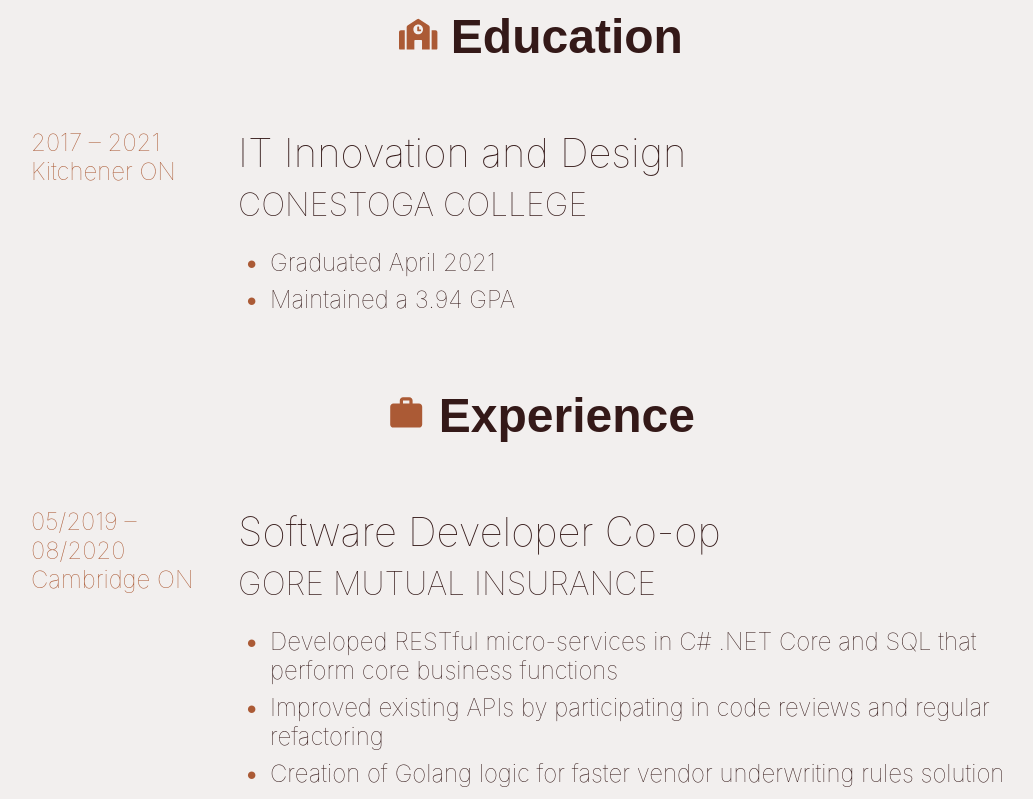
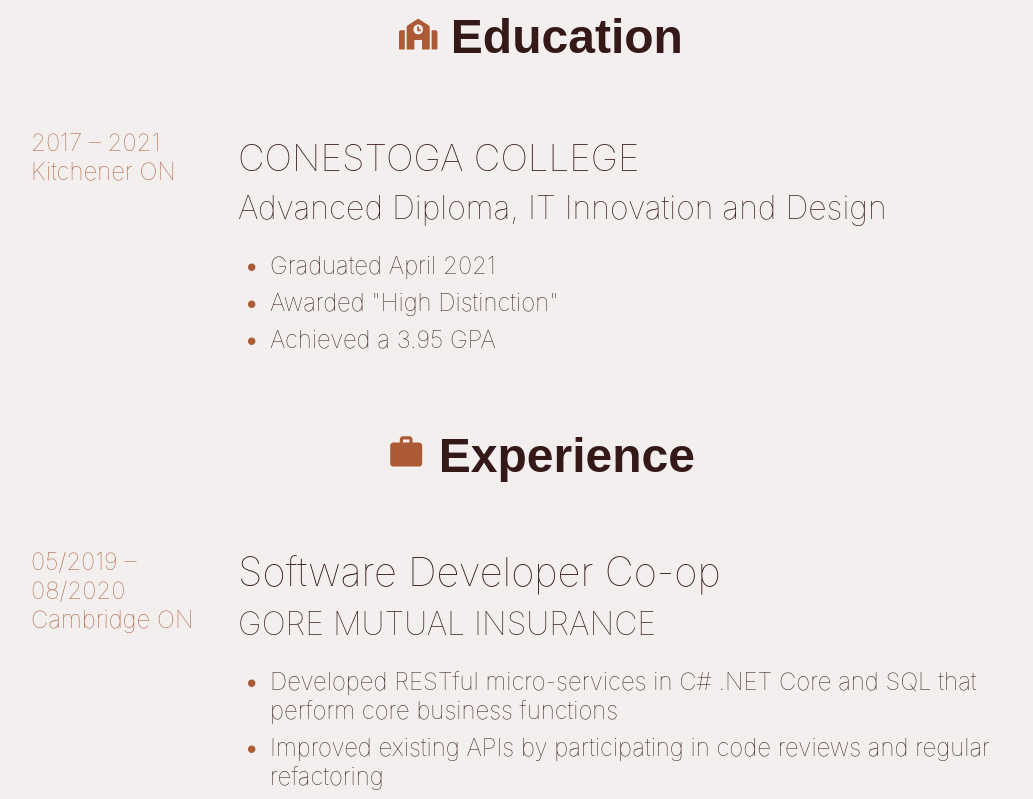
Before and after one commit to nsaccon/Portfolio, a React (Create React App) app: page / in a window 1280 px wide. Shown: the part 2080-2879 px from the top of the page, without its empty margins (99-1132 px from the left). Built offline with nearby package versions, Linux system fonts and the light colour scheme.

Commit message:
Updated education with graduation information

```diff
--- a/src/App.css
+++ b/src/App.css
@@ -195,3 +195,26 @@
 .projects_awardText > b{
   font-weight: 500;
 }
+
+
+.education-achievement {
+  font-weight: lighter;
+  font-size: 2rem;
+  margin-block-start: 0em;
+  margin-block-end: 0.2em;
+}
+
+.education-side-text {
+  font-size: 1.5rem;
+  text-align: left;
+  font-weight: lighter;
+  color:#ab5a35;
+}
+
+.education-school {
+  text-transform: uppercase;
+  font-weight: lighter;
+  font-size: 2.3rem;
+  margin-block-start: 0.2em;
+  margin-block-end: 0.2em;
+}
--- a/src/Components/Education.js
+++ b/src/Components/Education.js
@@ -17,26 +17,26 @@
         <Grid item xs={2}>
           <div color="red">
             <Flip bottom delay={100}>
-              <div className="experience-side-text">2017 – 2021</div>
+              <div className="education-side-text">2017 – 2021</div>
             </Flip>
             <Flip bottom delay={400}>
-              <div className="experience-side-text">Kitchener ON</div>
+              <div className="education-side-text">Kitchener ON</div>
             </Flip>
           </div>
         </Grid>
         <Grid item xs={8}>
           <div align="left">
+          <Flip bottom delay={400}>
+              <h4 className="education-school">Conestoga College</h4>
+            </Flip>
             <Flip bottom delay={100}>
-              <h4 className="experience-title">IT Innovation and Design</h4>
-            </Flip>
-
-            <Flip bottom delay={400}>
-              <h5 className="experience-description">Conestoga College</h5>
+              <h4 className="education-achievement">Advanced Diploma, IT Innovation and Design</h4>
             </Flip>
             <ul>
               <LightSpeed right>
                 <li>Graduated April 2021</li>
-                <li>Maintained a 3.94 GPA</li>
+                <li>Awarded "High Distinction"</li>
+                <li>Achieved a 3.95 GPA</li>
               </LightSpeed>
             </ul>
           </div>
--- a/src/Components/Projects.js
+++ b/src/Components/Projects.js
@@ -88,7 +88,7 @@
                 This project is a web-based <b>automatic planner application</b>{" "}
                 that is designed to help students organize their schedules.
                 Developed with a C# API that interacts with the front-end, as well as
-                the AI algorithm that intelligently generates a schedule
+                the algorithm that intelligently generates a schedule
                 tailored to the student. Implemented with C# and EF Core, and
                 hosted on MS Azure servers. Created as part of a group capstone project for the IT Innovation and Design program.
               </p>
```
